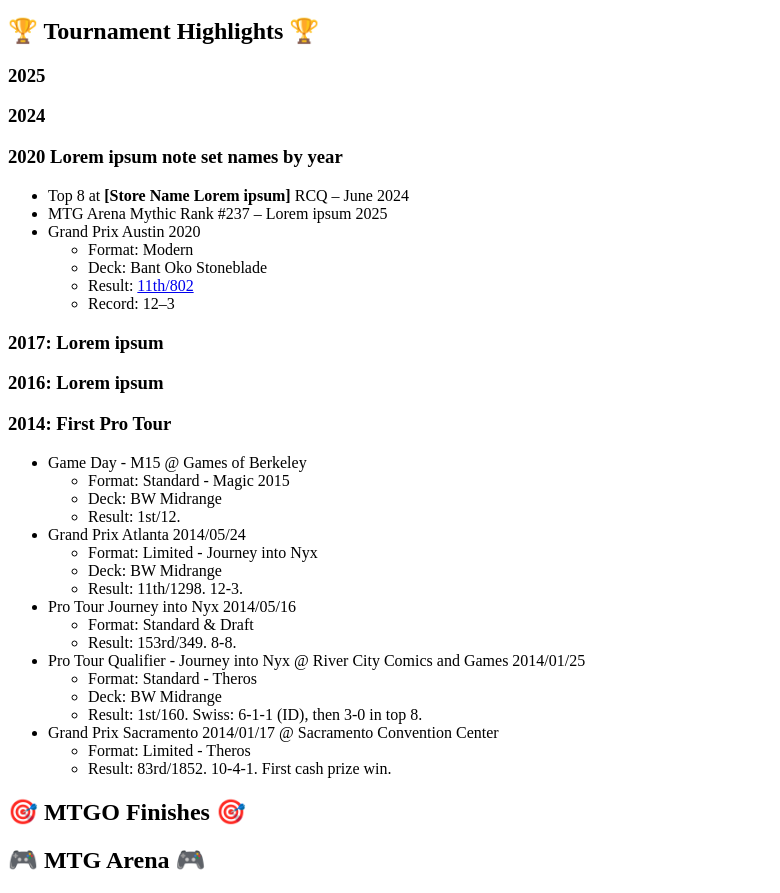
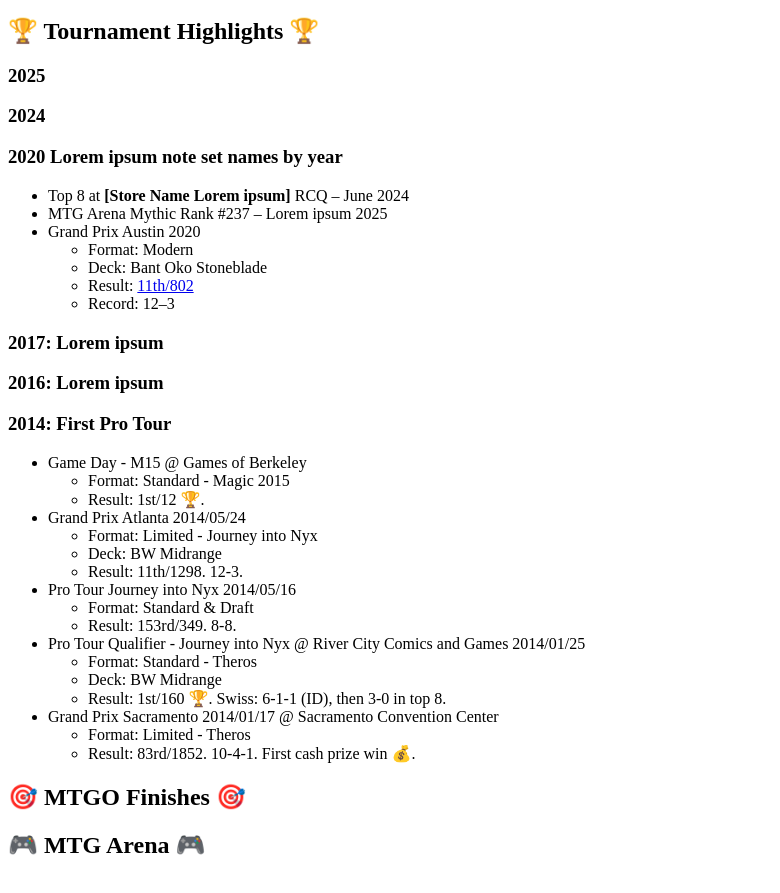
Before and after one commit to Carrotizer/carrotizer.github.io, a plain HTML site: page mtg.html in a window 1280 px wide. Shown: the part 112-1005 px from the top of the page, without its empty margins (0-780 px from the left). Drawn offline with Linux system fonts and the light colour scheme.

Commit message:
Add emojis

```diff
--- a/mtg.html
+++ b/mtg.html
@@ -40,8 +40,7 @@
             Game Day - M15 @ Games of Berkeley
             <ul>
                 <li>Format: Standard - Magic 2015 </li>
-                <li>Deck: BW Midrange</li>
-                <li>Result: 1st/12.  </li>
+                <li>Result: 1st/12 🏆.  </li>
             </ul>
         </li>
         <li>
@@ -63,14 +62,14 @@
             <ul>
                 <li>Format: Standard - Theros</li>
                 <li>Deck: BW Midrange</li>
-                <li>Result: 1st/160.  Swiss: 6-1-1 (ID), then 3-0 in top 8.</li>
+                <li>Result: 1st/160 🏆.  Swiss: 6-1-1 (ID), then 3-0 in top 8.</li>
             </ul>
         </li>
         <li>
             Grand Prix Sacramento 2014/01/17 @ Sacramento Convention Center
             <ul>
                 <li>Format: Limited - Theros</li>
-                <li>Result: 83rd/1852.  10-4-1.  First cash prize win.</li>
+                <li>Result: 83rd/1852.  10-4-1.  First cash prize win 💰.</li>
             </ul>
         </li>
     </ul>
```
